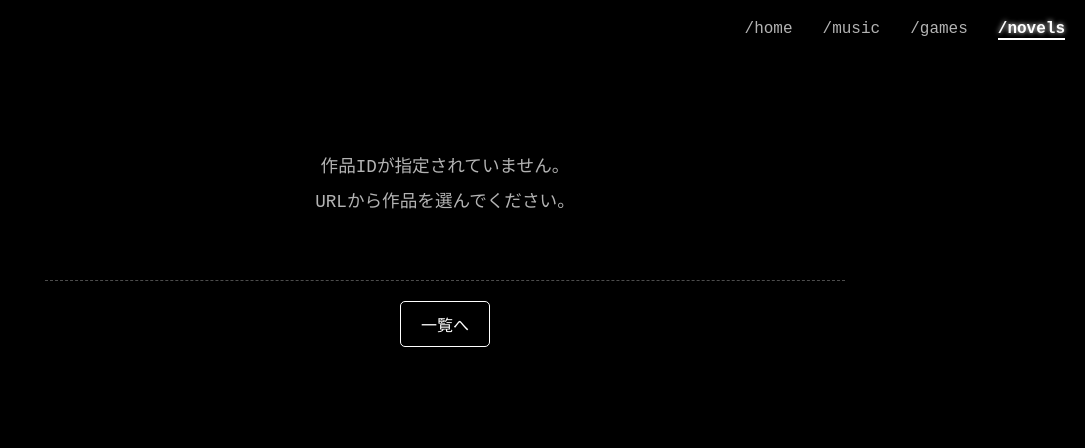
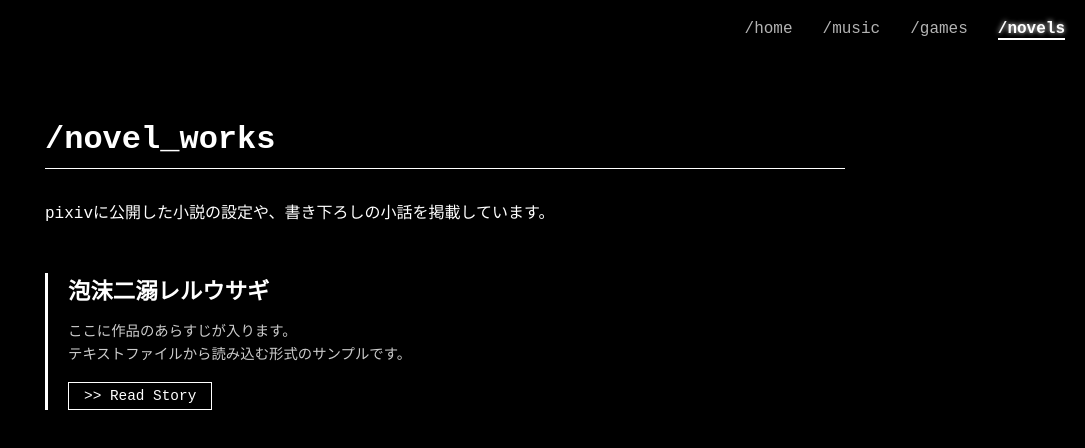
Before and after one commit to doremifa-solar-official/doremifa-solar-official.github.io, a plain HTML site: page novel.html in a window 1280 px wide. Shown: the whole page, without its empty margins (195-1280 px from the left). Drawn offline with Linux system fonts and the light colour scheme.

Commit message:
Update novel.html

```diff
--- a/novel.html
+++ b/novel.html
@@ -3,70 +3,43 @@
 <head>
     <meta charset="UTF-8">
     <meta name="viewport" content="width=device-width, initial-scale=1.0">
-    <title>Web Novel Viewer</title>
+    <title>Novels | While the world sleeps...</title>
     <link rel="stylesheet" href="css/style.css">
-
     <style>
-        /* --- 小説ページ専用の微調整 --- */
-
-        /* 共通デザイン(style.css)の設定を引き継ぐため、
-           ここで body の背景色や文字色は指定しません */
-
-        .container {
-            max-width: 800px;
-            margin: 0 auto;
-            /* 上にナビゲーションバーが来るので余白を空ける */
-            padding: 100px 30px 40px;
-            min-height: 80vh;
+        /* 小説リスト専用のカードデザイン */
+        .novel-card {
+            border-left: 3px solid currentColor;
+            padding-left: 20px;
+            margin-bottom: 40px;
         }
-
-        #novel-content {
-            font-size: 1.1em;
-            text-align: justify;
-            white-space: pre-wrap;
-            word-wrap: break-word;
-            line-height: 2.0;
+        .novel-title {
+            font-size: 1.4rem;
+            font-weight: bold;
+            margin-bottom: 5px;
+            display: block;
         }
-
-        /* 見出しの線も文字色に合わせる */
-        h2.chapter-title {
-            font-size: 1.6em;
-            border-bottom: 2px solid currentColor;
-            padding-bottom: 10px;
-            margin-top: 40px;
-            margin-bottom: 30px;
-            text-align: center;
+        .novel-desc {
+            font-size: 0.9rem;
+            opacity: 0.8;
+            margin-bottom: 15px;
+            line-height: 1.6;
         }
-
-        ruby { font-family: -apple-system, BlinkMacSystemFont, sans-serif; }
-        rt { font-size: 0.6em; }
-
-        /* ボタンのデザインも黒背景用に修正 */
-        .nav-buttons {
-            display: flex;
-            justify-content: space-between;
-            margin-top: 60px;
-            padding-top: 20px;
-            border-top: 1px dashed rgba(255,255,255,0.3);
+        .read-btn {
+            display: inline-block;
+            border: 1px solid currentColor;
+            padding: 5px 15px;
+            text-decoration: none;
+            color: inherit;
+            transition: 0.3s;
+            font-size: 0.9rem;
         }
-        .btn {
-            text-decoration: none;
-            color: inherit; /* 白文字を引き継ぐ */
-            border: 1px solid currentColor;
-            padding: 10px 20px;
-            border-radius: 5px;
-            transition: background 0.3s;
+        .read-btn:hover {
+            background-color: rgba(255,255,255,0.2);
+            letter-spacing: 1px;
         }
-        .btn:hover {
-            background-color: rgba(255,255,255,0.2);
-        }
-        .hidden { visibility: hidden; }
-
-        .error-msg { text-align: center; opacity: 0.7; margin-top: 50px; }
     </style>
 </head>
 <body>
-
     <nav>
         <a href="index.html">/home</a>
         <a href="music.html">/music</a>
@@ -74,75 +47,23 @@
         <a href="novel.html" class="active">/novels</a>
     </nav>
 
-    <div class="container">
-        <div id="novel-content">Loading story...</div>
+    <div class="content">
+        <h1>/novel_works</h1>
+        <p style="margin-bottom: 50px;">
+            pixivに公開した小説の設定や、書き下ろしの小話を掲載しています。
+        </p>
 
-        <div class="nav-buttons">
-            <a href="#" id="prev-btn" class="btn hidden">← 前の章</a>
-            <a href="index.html#novel-section" class="btn">一覧へ</a>
-            <a href="#" id="next-btn" class="btn">次の章 →</a>
+        <div class="novel-card">
+            <span class="novel-title">泡沫二溺レルウサギ</span>
+            <p class="novel-desc">
+                ここに作品のあらすじが入ります。<br>
+                テキストファイルから読み込む形式のサンプルです。
+            </p>
+            <a href="read.html?id=rabbit&p=1" class="read-btn">>> Read Story</a>
         </div>
-    </div>
+
+        </div>
 
     <script src="js/main.js"></script>
-    <script>
-        // URLからパラメータを取得
-        const urlParams = new URLSearchParams(window.location.search);
-
-        // id=フォルダ名 (指定がなければエラー回避のため 'rabbit' に仮設定)
-        const storyId = urlParams.get('id');
-        // p=ページ数 (なければ1話)
-        const currentPage = parseInt(urlParams.get('p')) || 1;
-
-        const contentEl = document.getElementById('novel-content');
-        const prevBtn = document.getElementById('prev-btn');
-        const nextBtn = document.getElementById('next-btn');
-
-        if (!storyId) {
-            contentEl.innerHTML = '<p class="error-msg">作品IDが指定されていません。<br>URLから作品を選んでください。</p>';
-            nextBtn.classList.add('hidden');
-        } else {
-            const filePath = `./novel/${storyId}/${currentPage}.txt`;
-            loadNovel(filePath);
-        }
-
-        function loadNovel(path) {
-            fetch(path)
-                .then(response => {
-                    if (!response.ok) throw new Error("File not found");
-                    return response.text();
-                })
-                .then(text => {
-                    let formattedText = text;
-                    // ルビ、章タイトル、改ページの変換処理
-                    formattedText = formattedText.replace(/\[\[rb:(.+?)>(.+?)\]\]/g, '<ruby>$1<rt>$2</rt></ruby>');
-                    formattedText = formattedText.replace(/\[chapter:(.+?)\]/g, '<h2 class="chapter-title">$1</h2>');
-                    formattedText = formattedText.replace(/\[newpage\]/g, '<hr>');
-
-                    contentEl.innerHTML = formattedText;
-
-                    const chapterMatch = text.match(/\[chapter:(.+?)\]/);
-                    const title = chapterMatch ? chapterMatch[1] : `第${currentPage}話`;
-                    document.title = title;
-
-                    setupNavigation();
-                })
-                .catch(error => {
-                    contentEl.innerHTML = `<p class="error-msg">ページが見つかりません。<br>ここが最新話か、物語の終わりです。</p>`;
-                    nextBtn.classList.add('hidden');
-                    if(currentPage === 1) {
-                         contentEl.innerHTML = `<p class="error-msg">物語が見つかりません。<br>フォルダ名「${storyId}」は合っていますか？</p>`;
-                    }
-                });
-        }
-
-        function setupNavigation() {
-            if (currentPage > 1) {
-                prevBtn.href = `?id=${storyId}&p=${currentPage - 1}`;
-                prevBtn.classList.remove('hidden');
-            }
-            nextBtn.href = `?id=${storyId}&p=${currentPage + 1}`;
-        }
-    </script>
 </body>
 </html>
```
